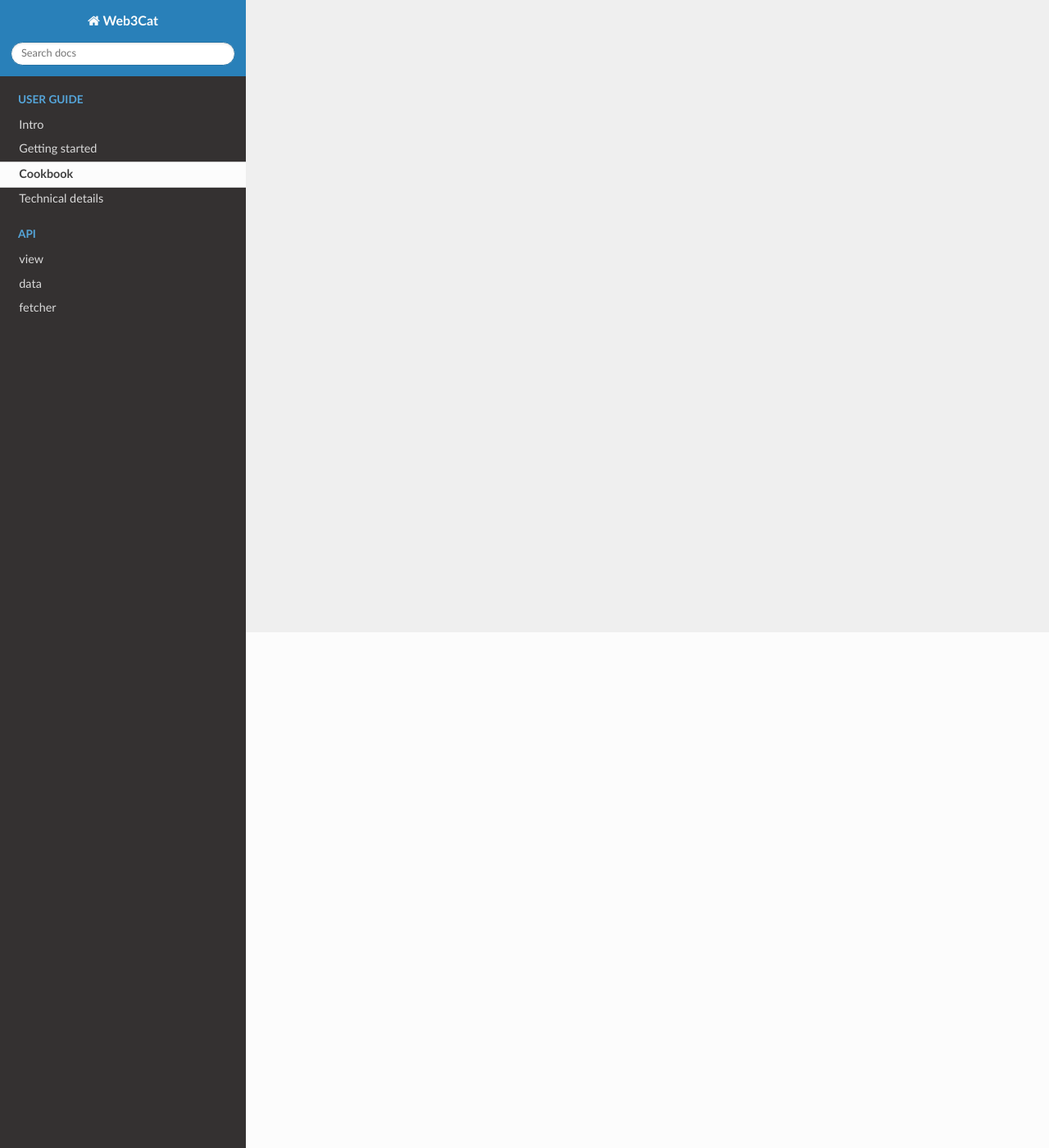
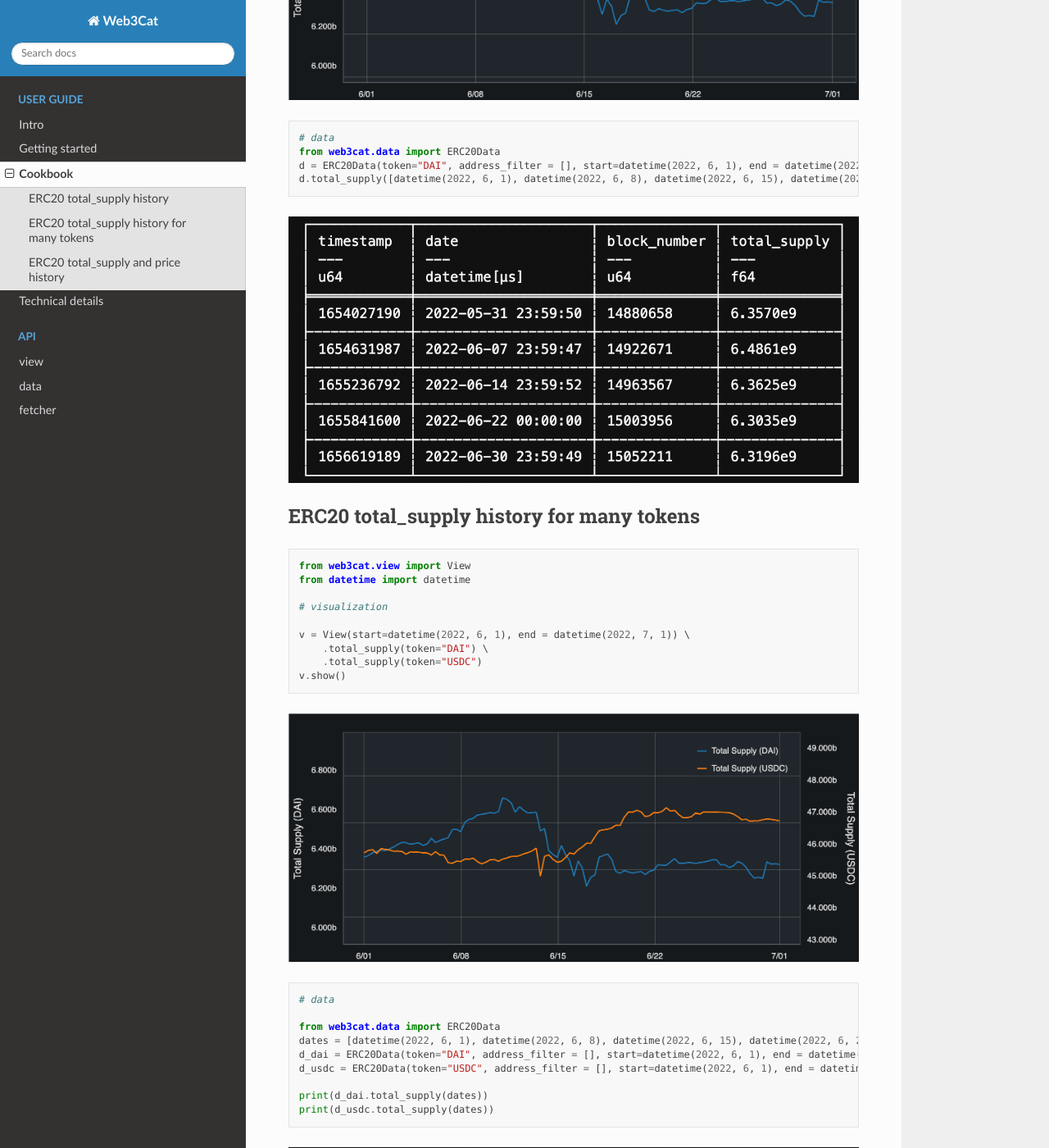
Before and after one commit to monoand6/web3cat, a Sphinx documentation site: the page built from docs/cookbook.rst, in a window 1280 px wide and 1400 px high, scrolled down 629 px. Shown: the whole window at 82% size. Built offline with Sphinx 7.4.7 and the Read the Docs theme 2.0.0, drawn with Linux system fonts in a browser that asks for light colours; some of the changed text lies outside the part shown.

Commit message:
added cookbook example

```diff
--- a/docs/cookbook.rst
+++ b/docs/cookbook.rst
@@ -1,2 +1,90 @@
 Cookbook
 ========
+
+See `Getting started <getting-started.html>`_ for initial setup.
+
+ERC20 total_supply history
+--------------------------
+
+.. code::
+
+    from web3cat.view import View
+    from datetime import datetime
+
+    # visualization
+
+    v = View(token="DAI", start=datetime(2022, 6, 1), end = datetime(2022, 7, 1)) \
+        .total_supply()
+    v.show()
+
+.. image:: images/getting_started1.png
+
+.. code::
+
+    # data
+    from web3cat.data import ERC20Data
+    d = ERC20Data(token="DAI", address_filter = [], start=datetime(2022, 6, 1), end = datetime(2022, 7, 1))
+    d.total_supply([datetime(2022, 6, 1), datetime(2022, 6, 8), datetime(2022, 6, 15), datetime(2022, 6, 22), datetime(2022, 7, 1)])
+
+.. image:: images/getting_started1_2.png
+
+
+ERC20 total_supply history for many tokens
+------------------------------------------
+
+.. code::
+
+    from web3cat.view import View
+    from datetime import datetime
+
+    # visualization
+
+    v = View(start=datetime(2022, 6, 1), end = datetime(2022, 7, 1)) \
+        .total_supply(token="DAI") \
+        .total_supply(token="USDC")
+    v.show()
+
+.. image:: images/getting_started2.png
+
+.. code::
+
+    # data
+
+    from web3cat.data import ERC20Data
+    dates = [datetime(2022, 6, 1), datetime(2022, 6, 8), datetime(2022, 6, 15), datetime(2022, 6, 22), datetime(2022, 7, 1)]
+    d_dai = ERC20Data(token="DAI", address_filter = [], start=datetime(2022, 6, 1), end = datetime(2022, 7, 1))
+    d_usdc = ERC20Data(token="USDC", address_filter = [], start=datetime(2022, 6, 1), end = datetime(2022, 7, 1))
+
+    print(d_dai.total_supply(dates))
+    print(d_usdc.total_supply(dates))
+
+.. image:: images/getting_started2_2.png
+
+ERC20 total_supply and price history
+------------------------------------
+
+.. code::
+
+    from view import View
+    from datetime import datetime
+
+    # visualization
+
+    v = View(start=datetime(2022, 6, 1), end = datetime(2022, 7, 1)) \
+        .total_supply(token = "USDC") \
+        .chainlink_prices(token="WETH", base_token = "USDC")
+    v.show()
+
+.. image:: images/getting_started3.png
+
+.. code::
+
+    # data
+
+    from data import ChainlinkData
+
+    dates = [datetime(2022, 6, 1), datetime(2022, 6, 8), datetime(2022, 6, 15), datetime(2022, 6, 22), datetime(2022, 7, 1)]
+    d = ChainlinkData(tokens = ["WETH", "USDC"], start=datetime(2022, 6, 1), end = datetime(2022, 7, 1))
+    d.prices("WETH", "USDC", dates)
+
+.. image:: images/getting_started3_2.png
--- a/view/__init__.py
+++ b/view/__init__.py
@@ -49,7 +49,7 @@ Examples:
 
         v3 = View(token="WBTC", start=datetime(2022, 6, 1), end = datetime(2022, 10, 30)) \
             .total_supply() \
-            .chainlink_prices(token_base = "USDC")
+            .chainlink_prices(base_token = "USDC")
         v3.show()
 
     .. image:: images/view3.png
```
Also changed, not shown: docs/images/getting_started1.png (added), docs/images/getting_started1_2.png (added), docs/images/getting_started2.png (added), docs/images/getting_started2_2.png (added), docs/images/getting_started3.png (added), docs/images/getting_started3_2.png (added), 3 other files.
